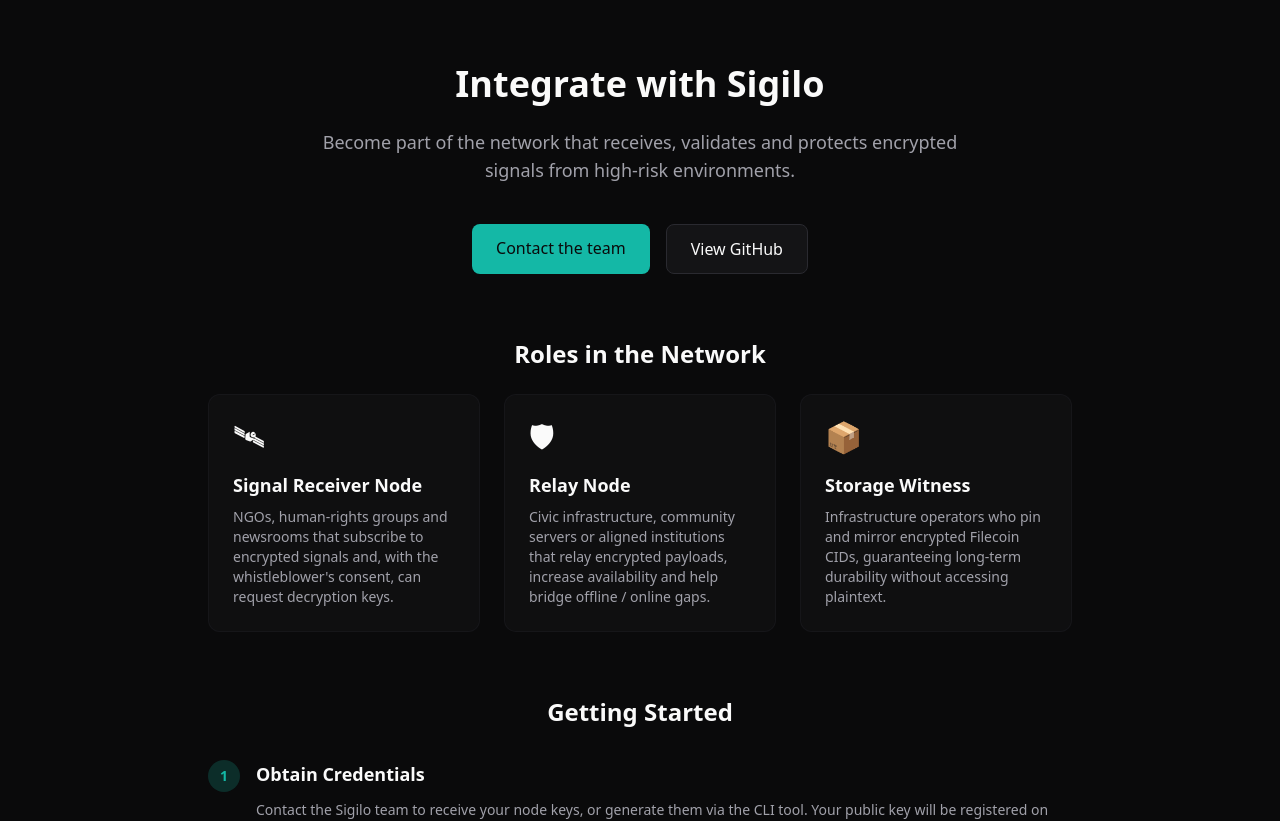
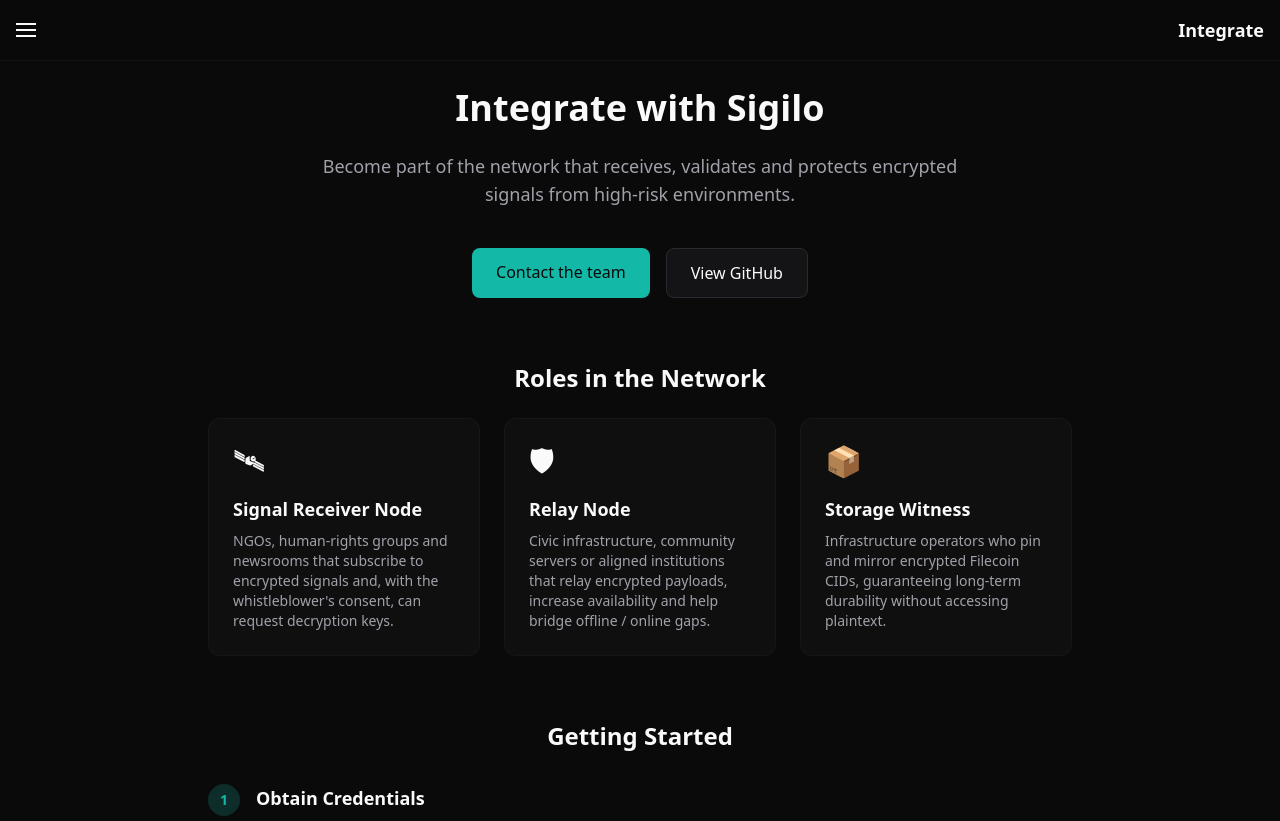
Before and after one commit to ValenteCreativo/Sigilo, a Next.js app in the folder sigilo-app/: page /integrate in a window 1280 px wide. Shown: the top 821 px of the page. Built offline with nearby package versions, Linux system fonts and the light colour scheme.

Commit message:
feat(integrate): add node integration page for network participants

```diff
--- a/sigilo-app/src/app/integrate/page.tsx
+++ b/sigilo-app/src/app/integrate/page.tsx
@@ -1,4 +1,6 @@
 "use client";
+
+import { AppShell } from "@/components/app";
 
 const CodeBlock = ({ code, language = "typescript" }: { code: string; language?: string }) => (
   <pre className="bg-sigilo-bg rounded-lg p-4 overflow-x-auto border border-sigilo-border/30">
@@ -49,8 +51,9 @@
 
 export default function IntegratePage() {
   return (
-    <main className="min-h-screen bg-sigilo-bg">
-      <div className="max-w-4xl mx-auto px-4 py-16 space-y-16">
+    <AppShell title="Integrate">
+      <main className="min-h-screen bg-sigilo-bg">
+        <div className="max-w-4xl mx-auto px-4 py-8 space-y-16">
         {/* Hero */}
         <header className="text-center space-y-6">
           <h1 className="text-4xl font-bold text-sigilo-text-primary">
@@ -326,7 +329,8 @@
             Integration documentation v1.0 · Last updated November 2025
           </p>
         </footer>
-      </div>
-    </main>
+        </div>
+      </main>
+    </AppShell>
   );
 }
```
